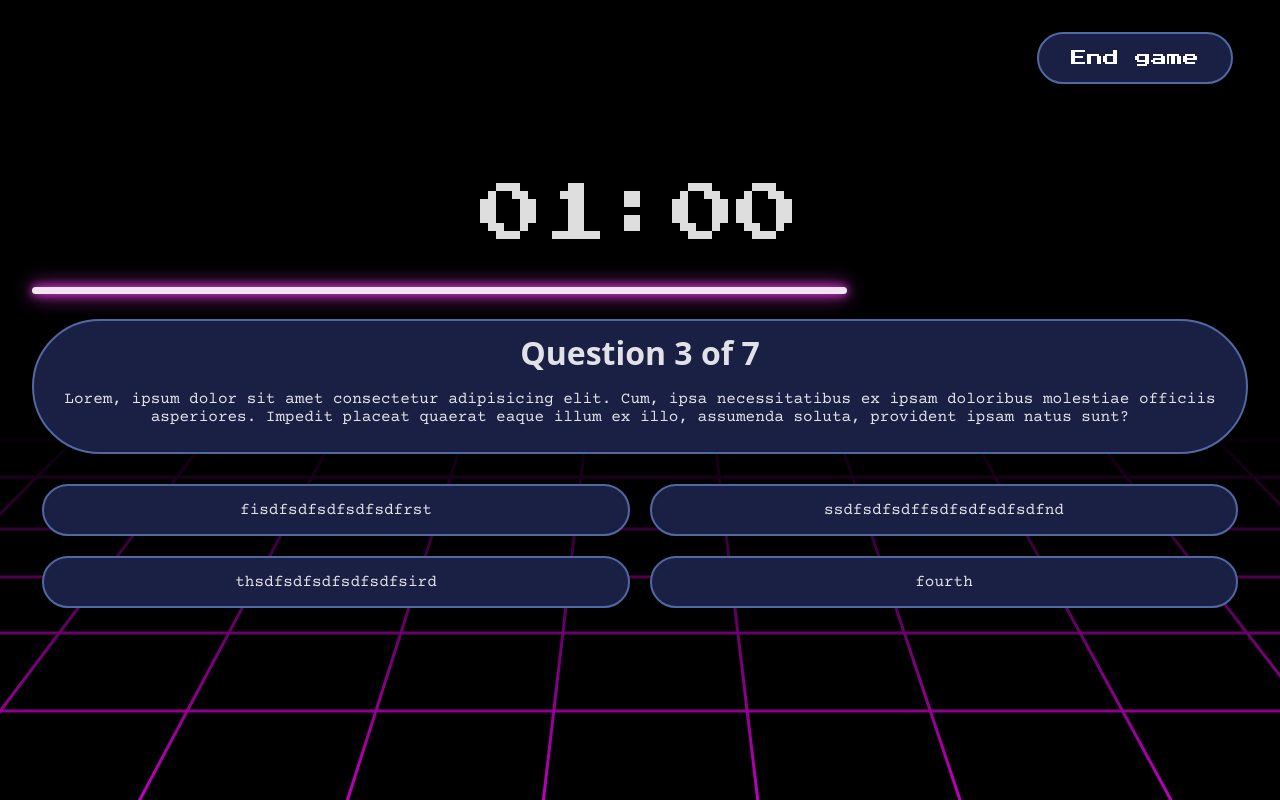
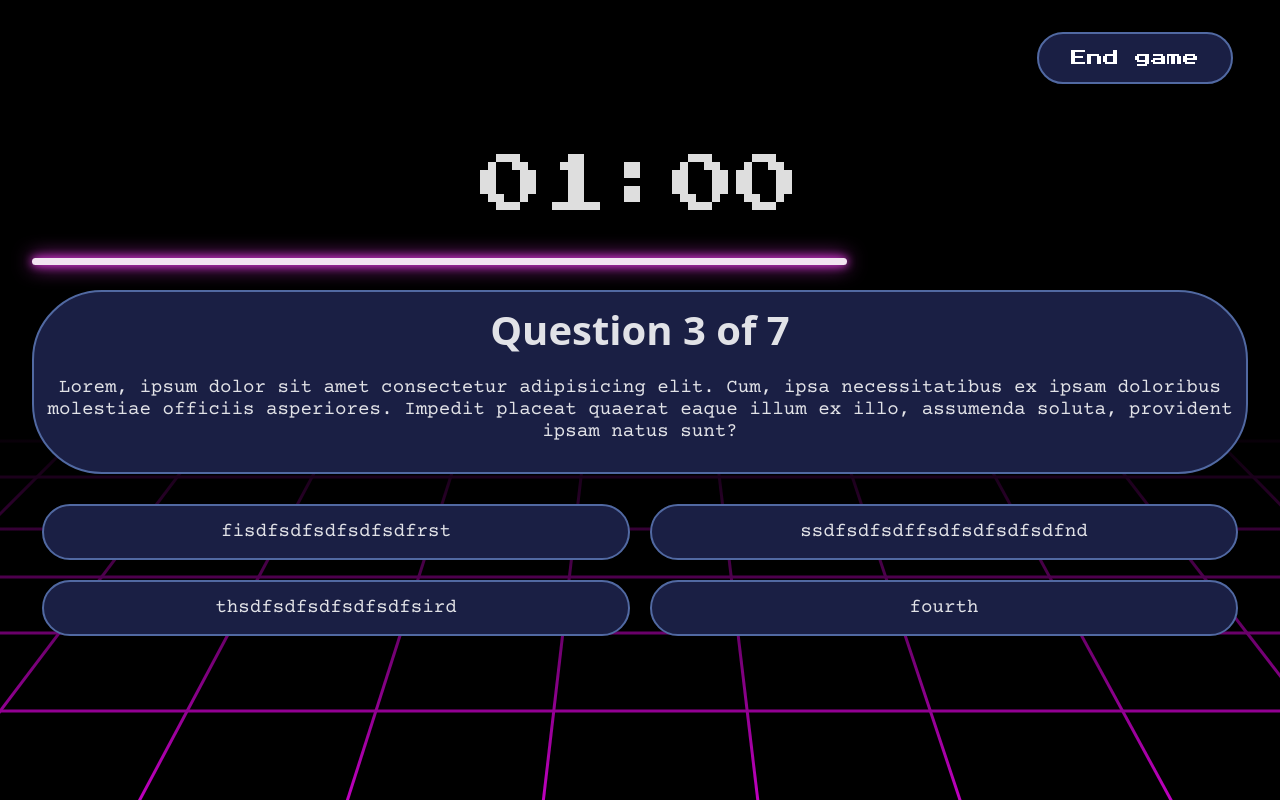
Before and after one commit to voolga/quiz_react, a React (Vite) app: page / in a window 1280 px wide. Built offline with nearby package versions, Linux system fonts and the light colour scheme; a web font is replaced by a local one.

Commit message:
feat: some style changes

```diff
--- a/index.html
+++ b/index.html
@@ -9,9 +9,11 @@
       href="https://fonts.googleapis.com/css2?family=Courier+Prime:wght@400;700&family=Honk&family=Sixtyfour&family=Space+Mono:wght@400;700&display=swap"
       rel="stylesheet"
     />
-    <link rel="preconnect" href="https://fonts.googleapis.com">
-<link rel="preconnect" href="https://fonts.gstatic.com" crossorigin>
-<link href="https://fonts.googleapis.com/css2?family=Press+Start+2P&display=swap" rel="stylesheet">
+    <link href="https://fonts.googleapis.com/css2?family=VT323&display=swap" rel="stylesheet" />
+    <link
+      href="https://fonts.googleapis.com/css2?family=Press+Start+2P&display=swap"
+      rel="stylesheet"
+    />
     <meta name="viewport" content="width=device-width, initial-scale=1.0" />
     <title>Andersen Trainee Project</title>
   </head>
--- a/src/components/Quiestion/Question.module.css
+++ b/src/components/Quiestion/Question.module.css
@@ -1,5 +1,9 @@
 .question_wrapper {
   font-family: 'Courier Prime', monospace;
+  /* font-family: 'Montserrat', sans-serif; */
+  /* font-family: 'Roboto Mono', monospace; */
+  font-weight: 400;
+  font-size: 1.2rem;
 }
 
 .question_area {
@@ -18,6 +22,7 @@
   grid-template-columns: repeat(2, 1fr);
   gap: 20px;
   padding: 10px;
+
 }
 
 .answer_item {
@@ -29,7 +34,7 @@
 }
 
 .question_header {
-  font-size: 2rem;
+  font-size: 2.5rem;
   font-family: 'Honk', system-ui;
   margin: 0;
 }
```
